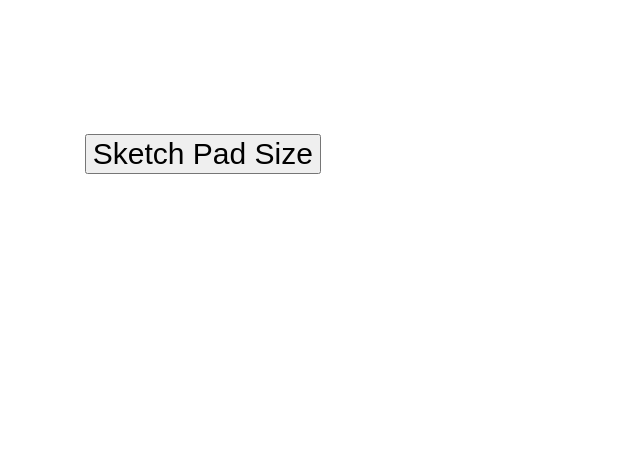
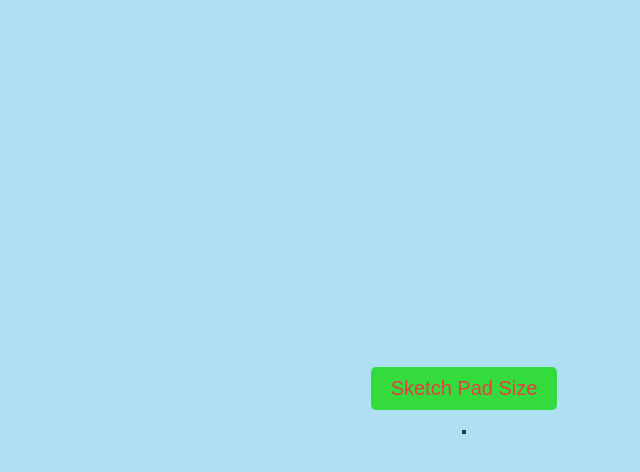
Before and after one commit to mallushi/etch-a-sketch, a plain HTML site: page index.html in a window 1280 px wide. Shown: the whole page, without its empty margins (176-816 px from the left). Drawn offline with Linux system fonts and the light colour scheme.

Commit message:
improving of css styling

```diff
--- a/index.html
+++ b/index.html
@@ -8,7 +8,9 @@
 </head>
 <body>
     <button id="size">Sketch Pad Size</button>
-    <div id="grid-container"></div>
+    <div id="full-grid">
+        <div id="grid-container"></div>
+    </div>
 
 </body>
 </html>
--- a/javascript.js
+++ b/javascript.js
@@ -1,11 +1,12 @@
 let gridContainer = document.getElementById('grid-container');
 let gridSize = document.getElementById('size');
+let originalSize = 500;
 
 gridSize.addEventListener('click', function(){
-    let n = prompt("Type a number between 0-64?");
+    let n = prompt("Enter a number between 0-100:");
     gridContainer.innerHTML ='';
 
-let squareSize = 500 / n - 2;
+let squareSize = originalSize / n - 2;
 
 for (i=0; i < n; i++){
     let squareRow = document.createElement('div');
@@ -18,7 +19,7 @@ for (i=0; i < n; i++){
         squareCol.style.height = `${squareSize}px`;
 
         squareCol.addEventListener('mouseover', function() {
-            squareCol.style.backgroundColor = 'white';
+            squareCol.style.backgroundColor = 'red';
         })
 
         squareRow.appendChild(squareCol);
--- a/style.css
+++ b/style.css
@@ -1,25 +1,36 @@
- #grid-container{
-    border-color: black;
-    width: 50px;
-    height: 50px;
-    display: flex;
-    margin: 10%;
-    margin-bottom: 10%;
- }
+ body {
+   background-color: #aedff3;
+   font-family: 'Arial', sans-serif;
+   display: flex;
+   flex-direction: column;
+   align-items: center;
+   justify-content: center;
+   height: 100vh;
+   margin: 0;
+}
 
- .row .col{
-    border-style: groove;
-    border-width: 2px;
-    background-color: red;
- }
+ #size {
+   font-size: 20px;
+   padding: 10px 20px;
+   background-color: #34db3c;
+   color: #e63f3f;
+   border: none;
+   border-radius: 5px;
+   cursor: pointer;
+   margin-bottom: 20px;
+}
 
- #size{
-   margin-left: 20%;
-   margin-top: 10%;
-   font-size: 30px;
- }
+ #size:hover {
+   background-color: #2980b9;
+}
 
- #size:hover{
-   background-color: gray;
-   color: aliceblue;
- }
+#grid-container {
+   border: 2px solid #333;
+   display: flex;
+   flex-wrap: wrap;
+   max-width: 500px;
+}
+
+.row .col{
+   background-color: white;
+}
```
